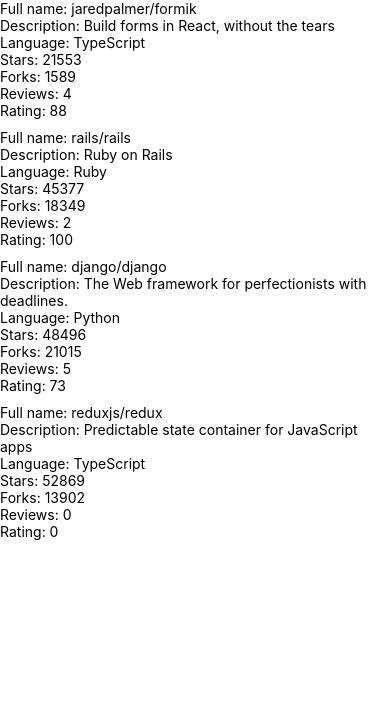
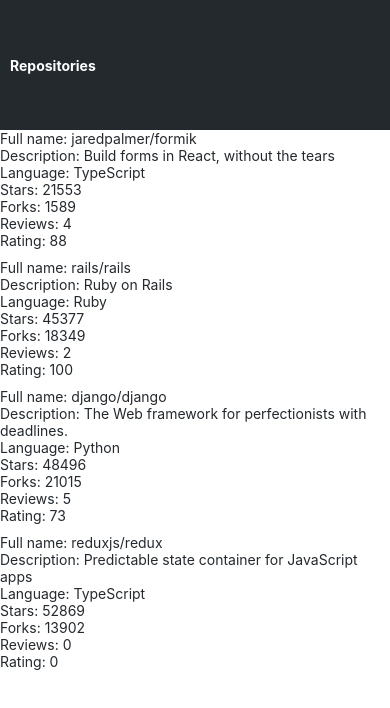
Before and after one commit to ajjmai/fullstackmooc-2020-osa10, a React Native app: screen / in a window 390 px wide. Shown: the top 708 px of the page. Built offline with nearby package versions, Linux system fonts and the light colour scheme.

Commit message:
exercise 10.4

```diff
--- /dev/null
+++ b/src/components/AppBar.jsx
@@ -0,0 +1,29 @@
+import React from 'react';
+import { View, StyleSheet } from 'react-native';
+import Constants from 'expo-constants';
+import theme from '../theme';
+import AppBarTab from './AppBarTab';
+
+const styles = StyleSheet.create({
+  container: {
+    paddingTop: Constants.statusBarHeight,
+    height: 130,
+    backgroundColor: theme.colors.background,
+    display: 'flex',
+    flexDirection: 'row',
+    flexWrap: 'nowrap',
+    justifyContent: 'flex-start',
+    alignContent: 'flex-start',
+    alignItems: 'center',
+  },
+});
+
+const AppBar = () => {
+  return (
+    <View style={styles.container}>
+      <AppBarTab tabName="Repositories" />
+    </View>
+  );
+};
+
+export default AppBar;
--- /dev/null
+++ b/src/components/AppBarTab.jsx
@@ -0,0 +1,21 @@
+import React from 'react';
+import { Pressable, StyleSheet } from 'react-native';
+import Text from './Text';
+
+const styles = StyleSheet.create({
+  container: {
+    padding: 10,
+  },
+});
+
+const AppBarTab = ({ tabName }) => {
+  return (
+    <Pressable style={styles.container}>
+      <Text color="textTertiary" fontWeight="bold">
+        {tabName}
+      </Text>
+    </Pressable>
+  );
+};
+
+export default AppBarTab;
--- a/src/components/Main.jsx
+++ b/src/components/Main.jsx
@@ -1,11 +1,10 @@
 import React from 'react';
-import Constants from 'expo-constants';
 import { StyleSheet, View } from 'react-native';
 import RepositoryList from './RepositoryList';
+import AppBar from './AppBar';
 
 const styles = StyleSheet.create({
   container: {
-    marginTop: Constants.statusBarHeight,
     flexGrow: 1,
     flexShrink: 1,
   },
@@ -13,9 +12,12 @@
 
 const Main = () => {
   return (
-    <View style={styles.container}>
-      <RepositoryList />
-    </View>
+    <>
+      <AppBar />
+      <View style={styles.container}>
+        <RepositoryList />
+      </View>
+    </>
   );
 };
 
--- a/src/components/RepositoryItem.jsx
+++ b/src/components/RepositoryItem.jsx
@@ -1,5 +1,6 @@
 import React from 'react';
-import { Text, View } from 'react-native';
+import { View } from 'react-native';
+import Text from './Text';
 
 const RepositoryItem = ({ repository }) => {
   return (
--- /dev/null
+++ b/src/components/Text.jsx
@@ -0,0 +1,44 @@
+import React from 'react';
+import { Text as NativeText, StyleSheet } from 'react-native';
+
+import theme from '../theme';
+
+const styles = StyleSheet.create({
+  text: {
+    color: theme.colors.textPrimary,
+    fontSize: theme.fontSizes.body,
+    fontFamily: theme.fonts.main,
+    fontWeight: theme.fontWeights.normal,
+  },
+  colorTextSecondary: {
+    color: theme.colors.textSecondary,
+  },
+  colorTextTertiary: {
+    color: theme.colors.textTertiary,
+  },
+  colorPrimary: {
+    color: theme.colors.primary,
+  },
+  fontSizeSubheading: {
+    fontSize: theme.fontSizes.subheading,
+  },
+  fontWeightBold: {
+    fontWeight: theme.fontWeights.bold,
+  },
+});
+
+const Text = ({ color, fontSize, fontWeight, style, ...props }) => {
+  const textStyle = [
+    styles.text,
+    color === 'textSecondary' && styles.colorTextSecondary,
+    color === 'textTertiary' && styles.colorTextTertiary,
+    color === 'primary' && styles.colorPrimary,
+    fontSize === 'subheading' && styles.fontSizeSubheading,
+    fontWeight === 'bold' && styles.fontWeightBold,
+    style,
+  ];
+
+  return <NativeText style={textStyle} {...props} />;
+};
+
+export default Text;
--- /dev/null
+++ b/src/theme.js
@@ -0,0 +1,22 @@
+const theme = {
+  colors: {
+    textPrimary: '#24292e',
+    textSecondary: '#586069',
+    textTertiary: '#ffffff',
+    primary: '#0366d6',
+    background: '#24292e',
+  },
+  fontSizes: {
+    body: 14,
+    subheading: 16,
+  },
+  fonts: {
+    main: 'System',
+  },
+  fontWeights: {
+    normal: '400',
+    bold: '700',
+  },
+};
+
+export default theme;
```
